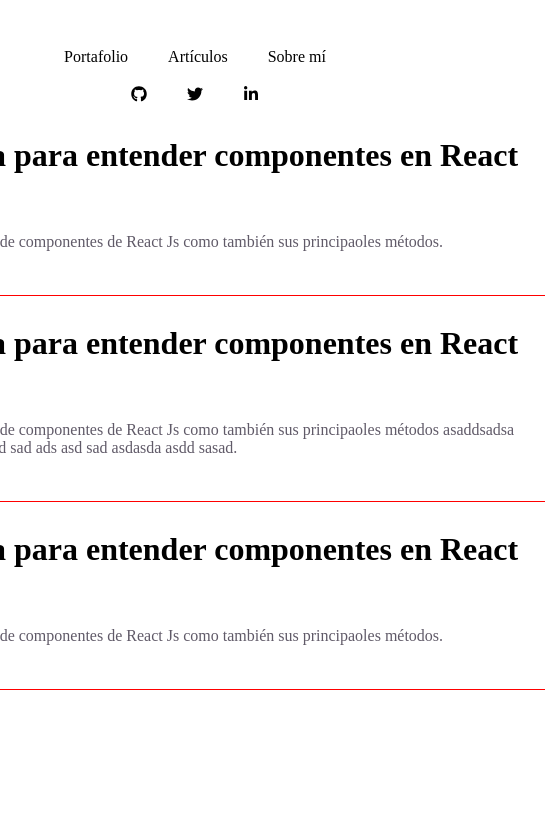
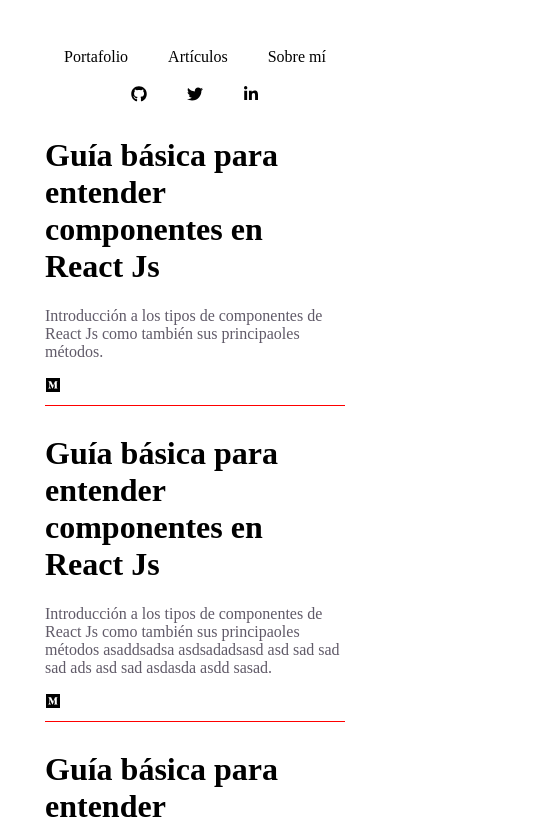
Before and after one commit to Danieruone/my-portfolio, a React (Create React App) app: page /articulos in a window 390 px wide. Shown: the top 834 px of the page, 545 px wide, since content can reach past the window. Built offline with nearby package versions, Linux system fonts and the light colour scheme.

Commit message:
responsiver articles section

```diff
--- a/src/components/Article/styles.js
+++ b/src/components/Article/styles.js
@@ -22,4 +22,8 @@ export const Anchor = styled.a`
     border: 0;
     height: 1px;
   }
+
+  @media (max-width: 600px) {
+    width: 300px;
+  }
 `;
```
